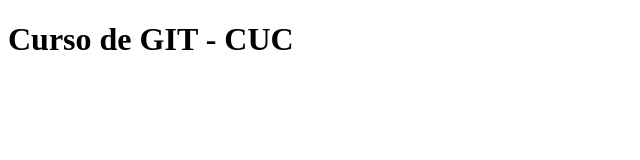
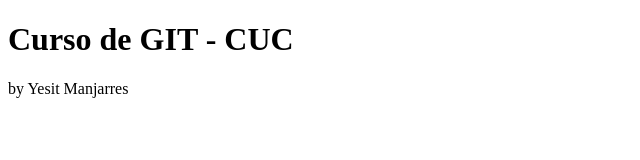
Before and after one commit to H3inst/clases_jueves, a plain HTML site: page index.html in a window 1280 px wide. Shown: the whole page, without its empty margins (0-640 px from the left). Drawn offline with Linux system fonts and the light colour scheme.

Commit message:
Add a footer

```diff
--- a/index.html
+++ b/index.html
@@ -9,6 +9,10 @@
 
 <body>
     <h1>Curso de GIT - CUC</h1>
+
+    <footer>
+        by Yesit Manjarres
+    </footer>
 </body>
 
 </html>
```
